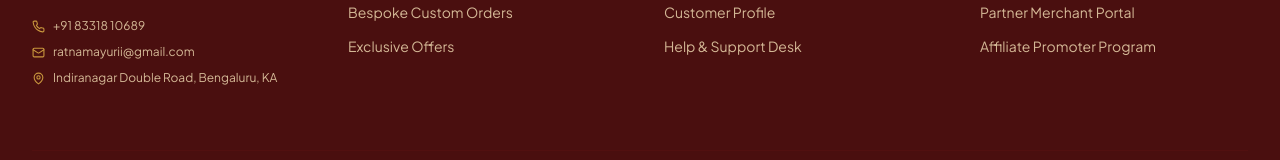
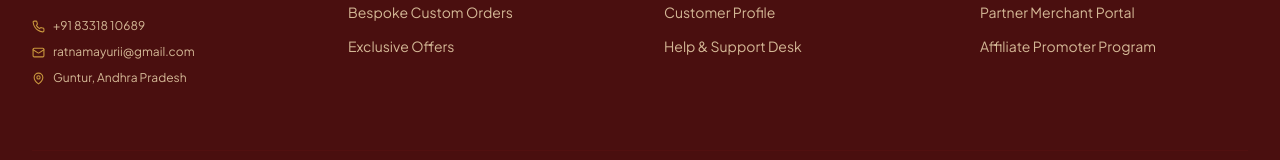
Before and after one commit to DARLABHANU/Ratnamayuri, a Next.js app in the folder frontend/: page / in a window 1280 px wide. Shown: the part 2334-2494 px from the top of the page. Built offline with nearby package versions, Linux system fonts and the light colour scheme; no server answers.

Commit message:
added contact details

```diff
--- a/frontend/src/components/customer/LiveTrackingMap.tsx
+++ b/frontend/src/components/customer/LiveTrackingMap.tsx
@@ -38,7 +38,7 @@ export default function LiveTrackingMap({ order }: Props) {
       setProgress(82);
       setEta(12);
       setDistance(1.8);
-      setCurrentLoc(order.current_location || "Local Distribution Hub, Indiranagar");
+      setCurrentLoc(order.current_location || "Local Distribution Hub, Guntur");
       setSpeed(28);
     } else {
       setProgress(35);
--- a/frontend/src/components/layout/Footer.tsx
+++ b/frontend/src/components/layout/Footer.tsx
@@ -112,7 +112,7 @@ export default function Footer() {
               </p>
               <p className="flex items-center gap-2">
                 <MapPin size={13} className="text-[#C9973E] flex-shrink-0" />
-                <span>Indiranagar Double Road, Bengaluru, KA</span>
+                <span>Guntur, Andhra Pradesh</span>
               </p>
             </div>
           </div>
@@ -252,7 +252,7 @@ export default function Footer() {
             {/* Social handles */}
             <div className="flex gap-2">
               {[
-                { icon: <Instagram size={14} />, href: "https://instagram.com" },
+                { icon: <Instagram size={14} />, href: "https://www.instagram.com/ratna.mayuri" },
                 { icon: <Facebook size={14} />, href: "https://facebook.com" },
                 { icon: <Youtube size={14} />, href: "https://youtube.com" },
                 { icon: <Twitter size={14} />, href: "https://twitter.com" },
```
